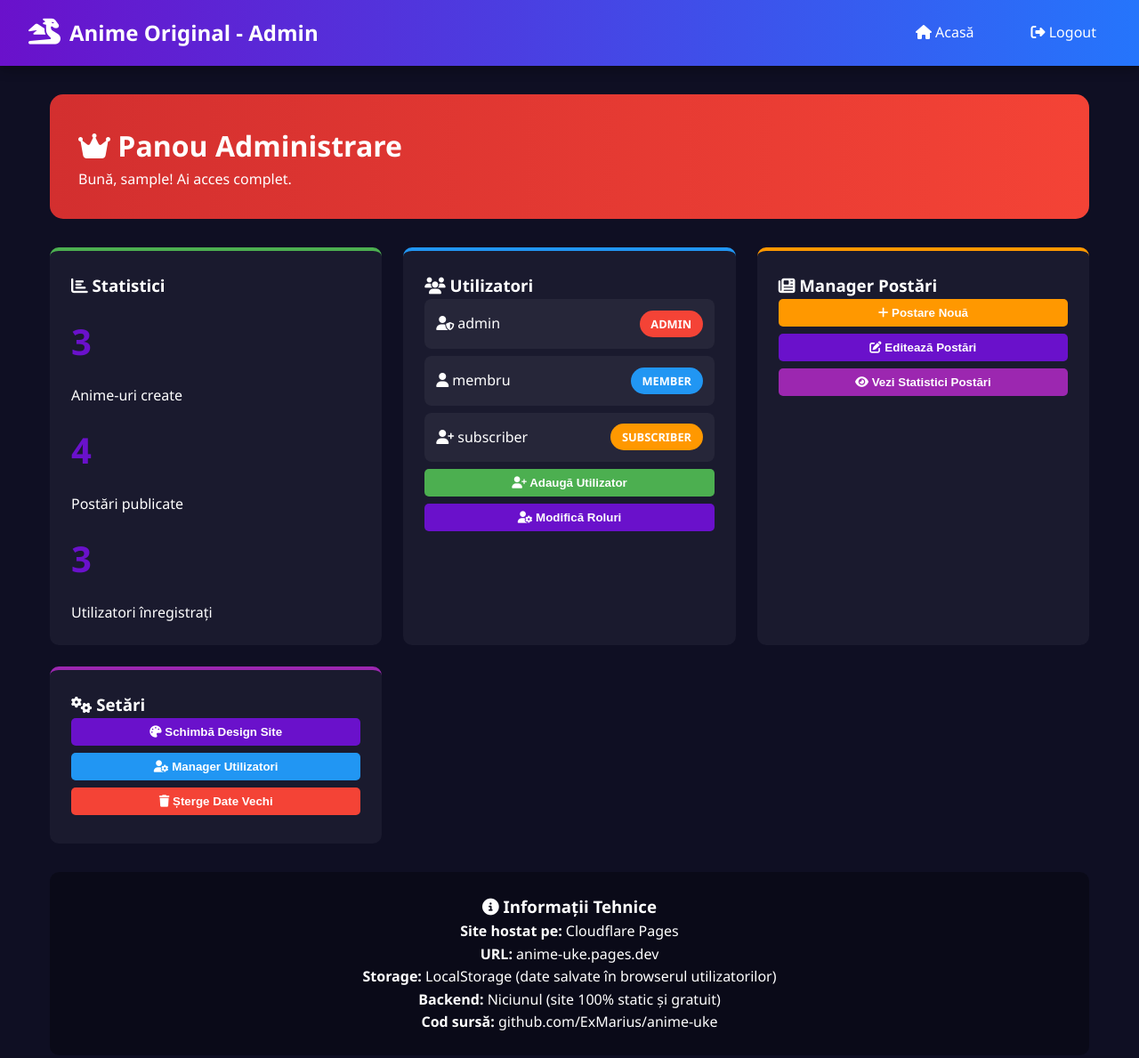
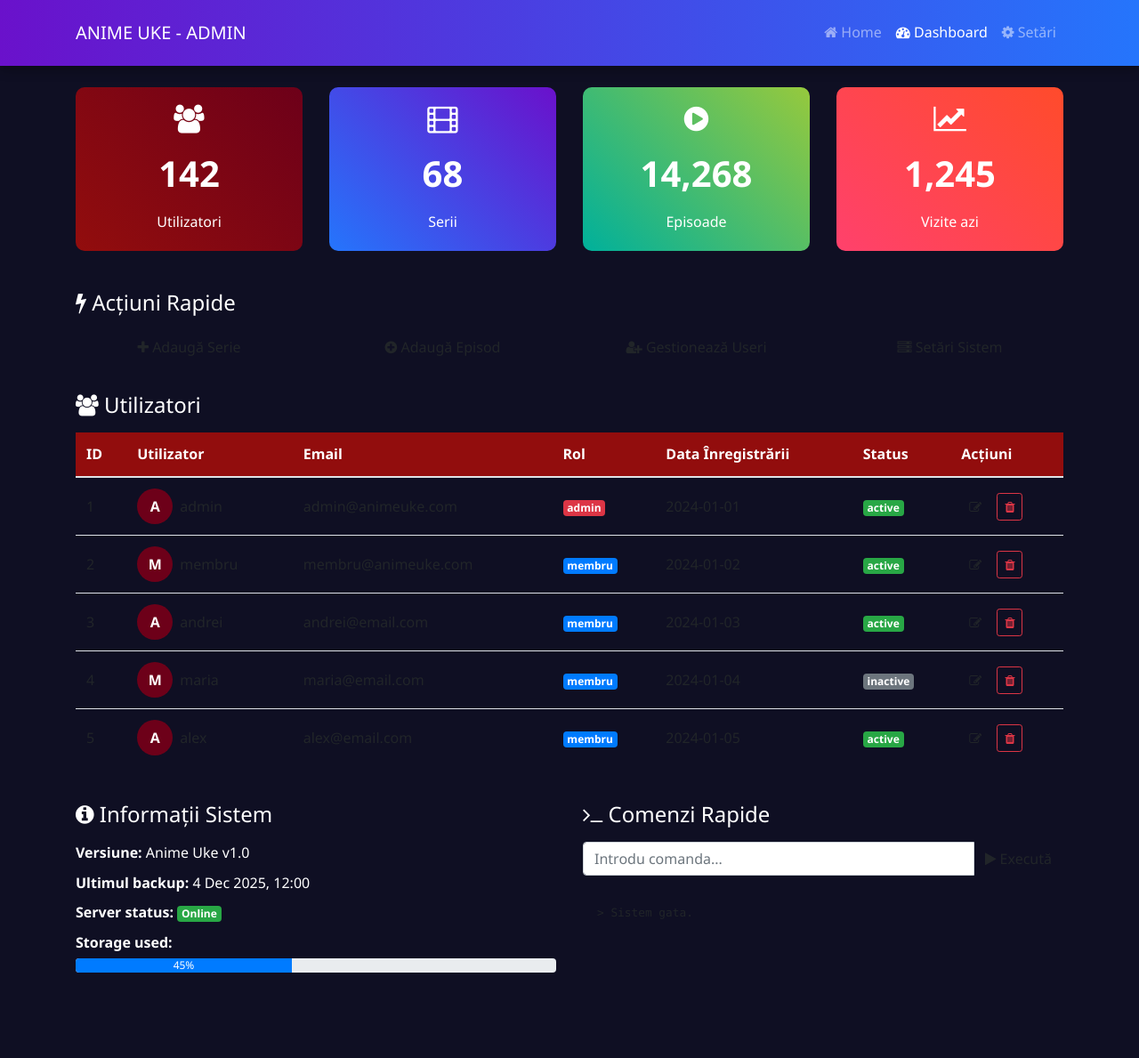
Before and after one commit to ExMarius/anime-uke, a plain HTML site: page admin.html in a window 1280 px wide. Shown: the top 1189 px of the page at 89% size. After the commit the page ends 1101 px from the top, so only its background shows below. Drawn offline with nearby package versions, Linux system fonts and the light colour scheme; sample sign-in values are in the browser's storage.

Commit message:
Update title and improve admin panel layout

```diff
--- a/admin.html
+++ b/admin.html
@@ -3,247 +3,362 @@
 <head>
     <meta charset="UTF-8">
     <meta name="viewport" content="width=device-width, initial-scale=1.0">
-    <title>Admin Panel - Anime Original</title>
+    <title>Admin Panel - Anime Uke</title>
+
+    <!-- Bootstrap 4 -->
+    <link rel="stylesheet" href="https://stackpath.bootstrapcdn.com/bootstrap/4.4.1/css/bootstrap.min.css">
+    <!-- Font Awesome -->
+    <link rel="stylesheet" href="https://cdnjs.cloudflare.com/ajax/libs/font-awesome/4.7.0/css/font-awesome.min.css">
+
+    <!-- Custom CSS -->
     <link rel="stylesheet" href="style.css">
-    <link rel="stylesheet" href="https://cdnjs.cloudflare.com/ajax/libs/font-awesome/6.4.0/css/all.min.css">
+
     <style>
-        .admin-container {
-            max-width: 1200px;
-            margin: 2rem auto;
-            padding: 0 1rem;
+        .admin-stats-card {
+            border-radius: 10px;
+            padding: 20px;
+            margin-bottom: 20px;
+            text-align: center;
+            transition: all 0.3s;
         }
 
-        .admin-header {
-            background: linear-gradient(90deg, #d32f2f, #f44336);
-            padding: 2rem;
-            border-radius: 15px;
-            margin-bottom: 2rem;
-            color: white;
+        .admin-stats-card:hover {
+            transform: translateY(-5px);
+            box-shadow: 0 10px 20px rgba(0,0,0,0.3);
         }
 
-        .admin-grid {
-            display: grid;
-            grid-template-columns: repeat(auto-fill, minmax(350px, 1fr));
-            gap: 1.5rem;
+        .admin-stats-card .stat-number {
+            font-size: 2.5rem;
+            font-weight: bold;
+            margin: 10px 0;
         }
 
-        .admin-card {
-            background: #1a1a2e;
-            border-radius: 10px;
-            padding: 1.5rem;
-            border-top: 4px solid;
+        .admin-table th {
+            background: #920d0d;
+            color: white;
+            border: none;
         }
 
-        .admin-card.stats {
-            border-top-color: #4CAF50;
+        .admin-table td {
+            vertical-align: middle;
         }
 
-        .admin-card.users {
-            border-top-color: #2196F3;
-        }
-
-        .admin-card.posts {
-            border-top-color: #FF9800;
-        }
-
-        .admin-card.settings {
-            border-top-color: #9C27B0;
-        }
-
-        .stat-number {
-            font-size: 2.5rem;
+        .user-avatar {
+            width: 40px;
+            height: 40px;
+            border-radius: 50%;
+            background: #6d0019;
+            display: flex;
+            align-items: center;
+            justify-content: center;
+            color: white;
             font-weight: bold;
-            margin: 1rem 0;
-            color: #6a11cb;
-        }
-
-        .user-list {
-            max-height: 300px;
-            overflow-y: auto;
-        }
-
-        .user-item {
-            display: flex;
-            justify-content: space-between;
-            align-items: center;
-            padding: 0.8rem;
-            margin-bottom: 0.5rem;
-            background: rgba(255,255,255,0.05);
-            border-radius: 8px;
-        }
-
-        .btn-admin {
-            padding: 0.5rem 1rem;
-            border: none;
-            border-radius: 5px;
-            cursor: pointer;
-            font-weight: bold;
-            width: 100%;
-            margin-bottom: 0.5rem;
-        }
-
-        .btn-danger {
-            background: #f44336;
-            color: white;
-        }
-
-        .btn-warning {
-            background: #FF9800;
-            color: white;
-        }
-
-        .btn-success {
-            background: #4CAF50;
-            color: white;
-        }
-
-        .access-denied {
-            text-align: center;
-            padding: 4rem;
-        }
-
-        .access-denied i {
-            font-size: 4rem;
-            color: #f44336;
-            margin-bottom: 1rem;
         }
     </style>
 </head>
-<body>
-    <nav class="navbar">
-        <div class="logo">
-            <i class="fas fa-dragon"></i> Anime Original - Admin
-        </div>
-        <div class="nav-links">
-            <a href="index.html"><i class="fas fa-home"></i> Acasă</a>
-            <a href="#" onclick="logout()"><i class="fas fa-sign-out-alt"></i> Logout</a>
+<body class="main-body">
+    <!-- Navbar -->
+    <nav class="navbar navbar-expand-lg navbar-dark anime-navbar">
+        <div class="container">
+            <a class="navbar-brand" href="index.html">
+                <span class="brand-text">ANIME UKE - ADMIN</span>
+            </a>
+
+            <div class="collapse navbar-collapse">
+                <ul class="navbar-nav ml-auto">
+                    <li class="nav-item">
+                        <a class="nav-link" href="index.html">
+                            <i class="fa fa-home"></i> Home
+                        </a>
+                    </li>
+                    <li class="nav-item active">
+                        <a class="nav-link" href="admin.html">
+                            <i class="fa fa-dashboard"></i> Dashboard
+                        </a>
+                    </li>
+                    <li class="nav-item">
+                        <a class="nav-link" href="settings.html">
+                            <i class="fa fa-cog"></i> Setări
+                        </a>
+                    </li>
+                </ul>
+            </div>
         </div>
     </nav>
 
-    <div class="admin-container" id="admin-container">
-        <!-- Se încarcă din JS -->
-        <div class="loading">Se încarcă panoul de administrare...</div>
+    <!-- Main Content -->
+    <div class="container mt-4">
+        <!-- Stats Cards -->
+        <div class="row mb-4">
+            <div class="col-md-3">
+                <div class="admin-stats-card" style="background: linear-gradient(45deg, #920d0d, #6d0019);">
+                    <i class="fa fa-users fa-2x"></i>
+                    <div class="stat-number" id="totalUsers">0</div>
+                    <div>Utilizatori</div>
+                </div>
+            </div>
+            <div class="col-md-3">
+                <div class="admin-stats-card" style="background: linear-gradient(45deg, #2575fc, #6a11cb);">
+                    <i class="fa fa-film fa-2x"></i>
+                    <div class="stat-number" id="totalSeries">0</div>
+                    <div>Serii</div>
+                </div>
+            </div>
+            <div class="col-md-3">
+                <div class="admin-stats-card" style="background: linear-gradient(45deg, #00b09b, #96c93d);">
+                    <i class="fa fa-play-circle fa-2x"></i>
+                    <div class="stat-number" id="totalEpisodes">0</div>
+                    <div>Episoade</div>
+                </div>
+            </div>
+            <div class="col-md-3">
+                <div class="admin-stats-card" style="background: linear-gradient(45deg, #ff416c, #ff4b2b);">
+                    <i class="fa fa-line-chart fa-2x"></i>
+                    <div class="stat-number" id="todayVisits">0</div>
+                    <div>Vizite azi</div>
+                </div>
+            </div>
+        </div>
+
+        <!-- Admin Actions -->
+        <div class="row mb-4">
+            <div class="col-12">
+                <div class="box-content">
+                    <h4><i class="fa fa-bolt"></i> Acțiuni Rapide</h4>
+                    <div class="row mt-3">
+                        <div class="col-md-3 mb-2">
+                            <button class="btn btn-anime btn-block" onclick="addNewSeries()">
+                                <i class="fa fa-plus"></i> Adaugă Serie
+                            </button>
+                        </div>
+                        <div class="col-md-3 mb-2">
+                            <button class="btn btn-anime btn-block" onclick="addNewEpisode()">
+                                <i class="fa fa-plus-circle"></i> Adaugă Episod
+                            </button>
+                        </div>
+                        <div class="col-md-3 mb-2">
+                            <button class="btn btn-anime btn-block" onclick="manageUsers()">
+                                <i class="fa fa-user-plus"></i> Gestionează Useri
+                            </button>
+                        </div>
+                        <div class="col-md-3 mb-2">
+                            <button class="btn btn-anime btn-block" onclick="systemSettings()">
+                                <i class="fa fa-server"></i> Setări Sistem
+                            </button>
+                        </div>
+                    </div>
+                </div>
+            </div>
+        </div>
+
+        <!-- Users Table -->
+        <div class="row">
+            <div class="col-12">
+                <div class="box-content">
+                    <h4><i class="fa fa-users"></i> Utilizatori</h4>
+
+                    <div class="table-responsive mt-3">
+                        <table class="table admin-table">
+                            <thead>
+                                <tr>
+                                    <th>ID</th>
+                                    <th>Utilizator</th>
+                                    <th>Email</th>
+                                    <th>Rol</th>
+                                    <th>Data Înregistrării</th>
+                                    <th>Status</th>
+                                    <th>Acțiuni</th>
+                                </tr>
+                            </thead>
+                            <tbody id="usersTableBody">
+                                <!-- Users will be loaded here -->
+                            </tbody>
+                        </table>
+                    </div>
+                </div>
+            </div>
+        </div>
+
+        <!-- System Info -->
+        <div class="row mt-4">
+            <div class="col-md-6">
+                <div class="box-content">
+                    <h4><i class="fa fa-info-circle"></i> Informații Sistem</h4>
+                    <div class="mt-3">
+                        <div class="mb-2">
+                            <strong>Versiune:</strong> Anime Uke v1.0
+                        </div>
+                        <div class="mb-2">
+                            <strong>Ultimul backup:</strong> <span id="lastBackup">4 Dec 2025, 12:00</span>
+                        </div>
+                        <div class="mb-2">
+                            <strong>Server status:</strong>
+                            <span class="badge badge-success">Online</span>
+                        </div>
+                        <div class="mb-2">
+                            <strong>Storage used:</strong>
+                            <div class="progress mt-1">
+                                <div class="progress-bar" style="width: 45%">45%</div>
+                            </div>
+                        </div>
+                    </div>
+                </div>
+            </div>
+
+            <div class="col-md-6">
+                <div class="box-content">
+                    <h4><i class="fa fa-terminal"></i> Comenzi Rapide</h4>
+                    <div class="mt-3">
+                        <div class="input-group mb-3">
+                            <input type="text" class="form-control anime-input"
+                                   placeholder="Introdu comanda..." id="adminCommand">
+                            <div class="input-group-append">
+                                <button class="btn btn-anime" onclick="executeCommand()">
+                                    <i class="fa fa-play"></i> Execută
+                                </button>
+                            </div>
+                        </div>
+                        <div class="light-container p-3" style="height: 100px; overflow-y: auto;">
+                            <pre id="commandOutput" class="mb-0 small">> Sistem gata.</pre>
+                        </div>
+                    </div>
+                </div>
+            </div>
+        </div>
     </div>
 
+    <!-- Scripts -->
     <script src="script.js"></script>
     <script>
+        // Check if user is admin
         document.addEventListener('DOMContentLoaded', function() {
-            const user = window.loadUser();
-            const container = document.getElementById('admin-container');
+            const user = JSON.parse(localStorage.getItem('currentUser') || 'null');
 
             if (!user || user.role !== 'admin') {
-                // Acces interzis pentru non-admini
-                container.innerHTML = `
-                    <div class="access-denied">
-                        <i class="fas fa-ban"></i>
-                        <h2>Acces Interzis!</h2>
-                        <p>Doar administratorii au acces la această pagină.</p>
-                        <a href="index.html" class="btn-view" style="width: auto; display: inline-block; margin-top: 1rem;">
-                            <i class="fas fa-arrow-left"></i> Înapoi la site
-                        </a>
-                    </div>
-                `;
+                // Redirect to home if not admin
+                alert('Acces interzis! Nu ai permisiuni de administrator.');
+                window.location.href = 'index.html';
                 return;
             }
 
-            // User-ul este admin, arată panoul
-            container.innerHTML = `
-                <div class="admin-header">
-                    <h1><i class="fas fa-crown"></i> Panou Administrare</h1>
-                    <p>Bună, ${user.username}! Ai acces complet.</p>
-                </div>
+            // Load stats
+            loadAdminStats();
+            loadUsersTable();
+        });
 
-                <div class="admin-grid">
-                    <div class="admin-card stats">
-                        <h3><i class="fas fa-chart-bar"></i> Statistici</h3>
-                        <div class="stat-number">3</div>
-                        <p>Anime-uri create</p>
-                        <div class="stat-number">4</div>
-                        <p>Postări publicate</p>
-                        <div class="stat-number">${user.role === 'admin' ? '3' : '0'}</div>
-                        <p>Utilizatori înregistrați</p>
-                    </div>
+        function loadAdminStats() {
+            // Mock data
+            document.getElementById('totalUsers').textContent = '142';
+            document.getElementById('totalSeries').textContent = '68';
+            document.getElementById('totalEpisodes').textContent = '14,268';
+            document.getElementById('todayVisits').textContent = '1,245';
+        }
 
-                    <div class="admin-card users">
-                        <h3><i class="fas fa-users"></i> Utilizatori</h3>
-                        <div class="user-list">
-                            <div class="user-item">
-                                <span><i class="fas fa-user-shield"></i> admin</span>
-                                <span class="role-badge role-admin">ADMIN</span>
+        function loadUsersTable() {
+            const users = [
+                {id: 1, username: 'admin', email: 'admin@animeuke.com', role: 'admin', date: '2024-01-01', status: 'active'},
+                {id: 2, username: 'membru', email: 'membru@animeuke.com', role: 'membru', date: '2024-01-02', status: 'active'},
+                {id: 3, username: 'andrei', email: 'andrei@email.com', role: 'membru', date: '2024-01-03', status: 'active'},
+                {id: 4, username: 'maria', email: 'maria@email.com', role: 'membru', date: '2024-01-04', status: 'inactive'},
+                {id: 5, username: 'alex', email: 'alex@email.com', role: 'membru', date: '2024-01-05', status: 'active'},
+            ];
+
+            let html = '';
+            users.forEach(user => {
+                const statusClass = user.status === 'active' ? 'badge-success' : 'badge-secondary';
+
+                html += `
+                <tr>
+                    <td>${user.id}</td>
+                    <td>
+                        <div class="d-flex align-items-center">
+                            <div class="user-avatar mr-2">
+                                ${user.username.charAt(0).toUpperCase()}
                             </div>
-                            <div class="user-item">
-                                <span><i class="fas fa-user"></i> membru</span>
-                                <span class="role-badge role-member">MEMBER</span>
-                            </div>
-                            <div class="user-item">
-                                <span><i class="fas fa-user-plus"></i> subscriber</span>
-                                <span class="role-badge role-subscriber">SUBSCRIBER</span>
-                            </div>
+                            ${user.username}
                         </div>
-                        <button class="btn-admin btn-success">
-                            <i class="fas fa-user-plus"></i> Adaugă Utilizator
+                    </td>
+                    <td>${user.email}</td>
+                    <td>
+                        <span class="badge ${user.role === 'admin' ? 'badge-danger' : 'badge-primary'}">
+                            ${user.role}
+                        </span>
+                    </td>
+                    <td>${user.date}</td>
+                    <td>
+                        <span class="badge ${statusClass}">
+                            ${user.status}
+                        </span>
+                    </td>
+                    <td>
+                        <button class="btn btn-sm btn-anime" onclick="editUser(${user.id})">
+                            <i class="fa fa-edit"></i>
                         </button>
-                        <button class="btn-admin" style="background: #6a11cb; color: white;">
-                            <i class="fas fa-user-cog"></i> Modifică Roluri
+                        <button class="btn btn-sm btn-outline-danger ml-1" onclick="deleteUser(${user.id})">
+                            <i class="fa fa-trash"></i>
                         </button>
-                    </div>
+                    </td>
+                </tr>
+                `;
+            });
 
-                    <div class="admin-card posts">
-                        <h3><i class="fas fa-newspaper"></i> Manager Postări</h3>
-                        <button class="btn-admin btn-warning">
-                            <i class="fas fa-plus"></i> Postare Nouă
-                        </button>
-                        <button class="btn-admin" style="background: #6a11cb; color: white;">
-                            <i class="fas fa-edit"></i> Editează Postări
-                        </button>
-                        <button class="btn-admin" style="background: #9C27B0; color: white;">
-                            <i class="fas fa-eye"></i> Vezi Statistici Postări
-                        </button>
-                    </div>
+            document.getElementById('usersTableBody').innerHTML = html;
+        }
 
-                    <div class="admin-card settings">
-                        <h3><i class="fas fa-cogs"></i> Setări</h3>
-                        <button class="btn-admin" style="background: #6a11cb; color: white;">
-                            <i class="fas fa-palette"></i> Schimbă Design Site
-                        </button>
-                        <button class="btn-admin" style="background: #2196F3; color: white;">
-                            <i class="fas fa-user-cog"></i> Manager Utilizatori
-                        </button>
-                        <button class="btn-admin btn-danger">
-                            <i class="fas fa-trash"></i> Șterge Date Vechi
-                        </button>
-                    </div>
-                </div>
+        function addNewSeries() {
+            alert('Funcția de adăugare serie va fi implementată în versiunea viitoare!');
+        }
 
-                <div style="text-align: center; margin-top: 2rem; padding: 1.5rem; background: rgba(0,0,0,0.3); border-radius: 10px;">
-                    <h3><i class="fas fa-info-circle"></i> Informații Tehnice</h3>
-                    <p><strong>Site hostat pe:</strong> Cloudflare Pages</p>
-                    <p><strong>URL:</strong> anime-uke.pages.dev</p>
-                    <p><strong>Storage:</strong> LocalStorage (date salvate în browserul utilizatorilor)</p>
-                    <p><strong>Backend:</strong> Niciunul (site 100% static și gratuit)</p>
-                    <p><strong>Cod sursă:</strong> github.com/ExMarius/anime-uke</p>
-                </div>
+        function addNewEpisode() {
+            alert('Funcția de adăugare episod va fi implementată în versiunea viitoare!');
+        }
 
-                <div style="margin-top: 2rem; padding: 1rem; background: rgba(255,193,7,0.1); border-radius: 10px;">
-                    <h3><i class="fas fa-lightbulb"></i> Sfaturi pentru Administrator</h3>
-                    <ul style="text-align: left; margin-left: 1.5rem;">
-                        <li>Pentru a adăuga postări noi, editează fișierul <code>script.js</code> pe GitHub</li>
-                        <li>Pentru a schimba design-ul, modifică <code>style.css</code></li>
-                        <li>Pentru a adăuga useri noi, adaugă în array-ul <code>USERS</code> din <code>script.js</code></li>
-                        <li>Site-ul se actualizează automat în ~1 minut după ce modifici pe GitHub</li>
-                    </ul>
-                </div>
-            `;
+        function manageUsers() {
+            alert('Funcția de gestionare useri va fi implementată în versiunea viitoare!');
+        }
 
-            // Adaugă event listeners pentru butoane
-            setTimeout(() => {
-                document.querySelectorAll('.btn-admin').forEach(btn => {
-                    btn.addEventListener('click', function() {
-                        alert('Această funcție va fi implementată în versiunea avansată!\n\nPentru moment, poți modifica codul direct pe GitHub.');
-                    });
-                });
-            }, 100);
-        });
+        function systemSettings() {
+            alert('Funcția de setări sistem va fi implementată în versiunea viitoare!');
+        }
+
+        function editUser(id) {
+            alert(`Editare user #${id} - Funcție în dezvoltare`);
+        }
+
+        function deleteUser(id) {
+            if (confirm('Sigur vrei să ștergi acest utilizator?')) {
+                alert(`User #${id} a fost șters!`);
+                loadUsersTable();
+            }
+        }
+
+        function executeCommand() {
+            const command = document.getElementById('adminCommand').value;
+            const output = document.getElementById('commandOutput');
+
+            if (!command.trim()) {
+                output.innerHTML += '\n> Introdu o comandă!';
+                return;
+            }
+
+            output.innerHTML += `\n> ${command}`;
+
+            // Simple command responses
+            if (command === 'help') {
+                output.innerHTML += '\n> Comenzi disponibile: help, clear, users, stats';
+            } else if (command === 'clear') {
+                output.innerHTML = '> Console cleared.';
+            } else if (command === 'users') {
+                output.innerHTML += '\n> Total users: 142';
+            } else if (command === 'stats') {
+                output.innerHTML += '\n> System status: OK\n> Uptime: 99.9%\n> Memory: 45%';
+            } else {
+                output.innerHTML += `\n> Unknown command: "${command}"`;
+            }
+
+            document.getElementById('adminCommand').value = '';
+            output.scrollTop = output.scrollHeight;
+        }
     </script>
 </body>
 </html>
```
